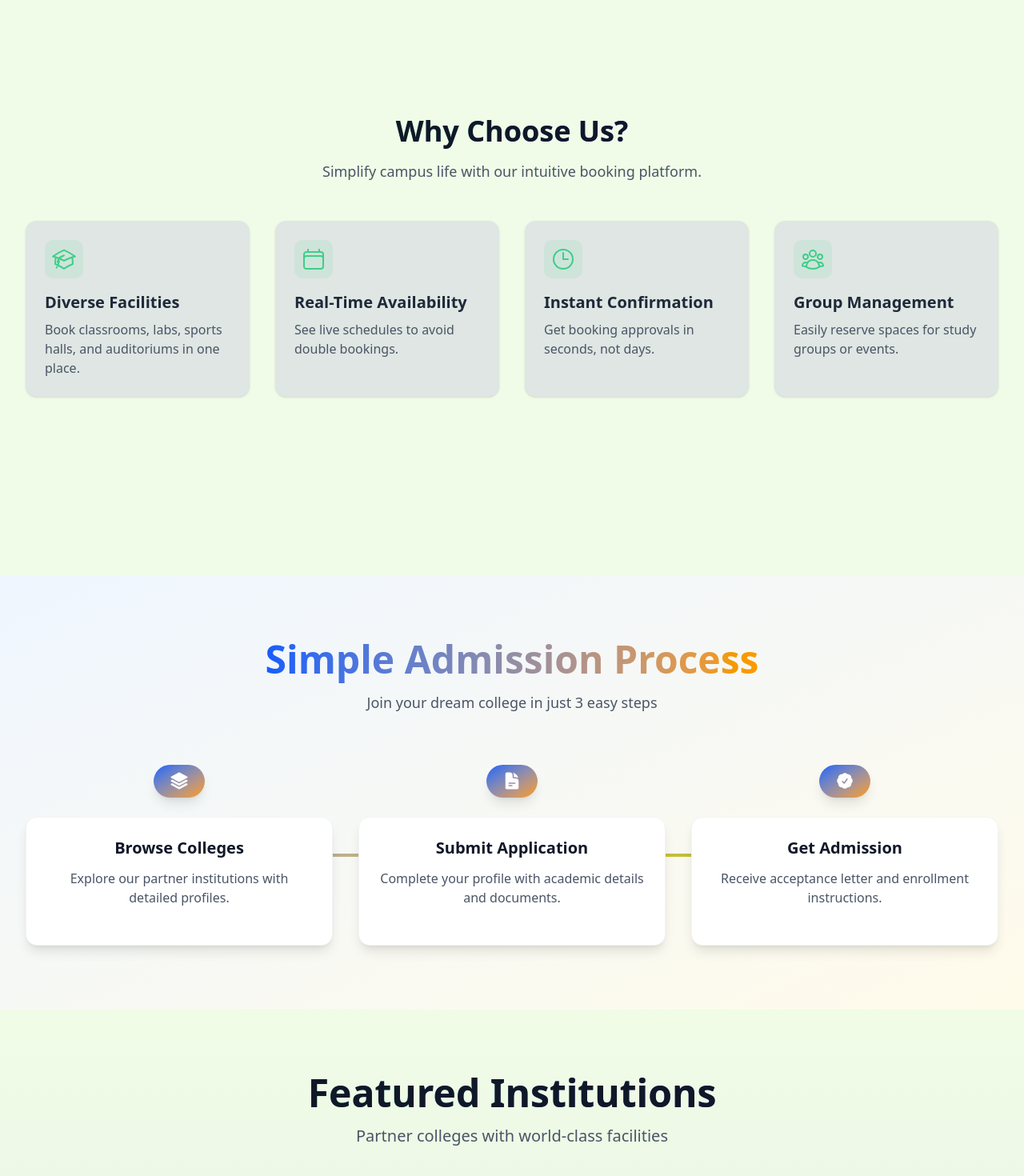
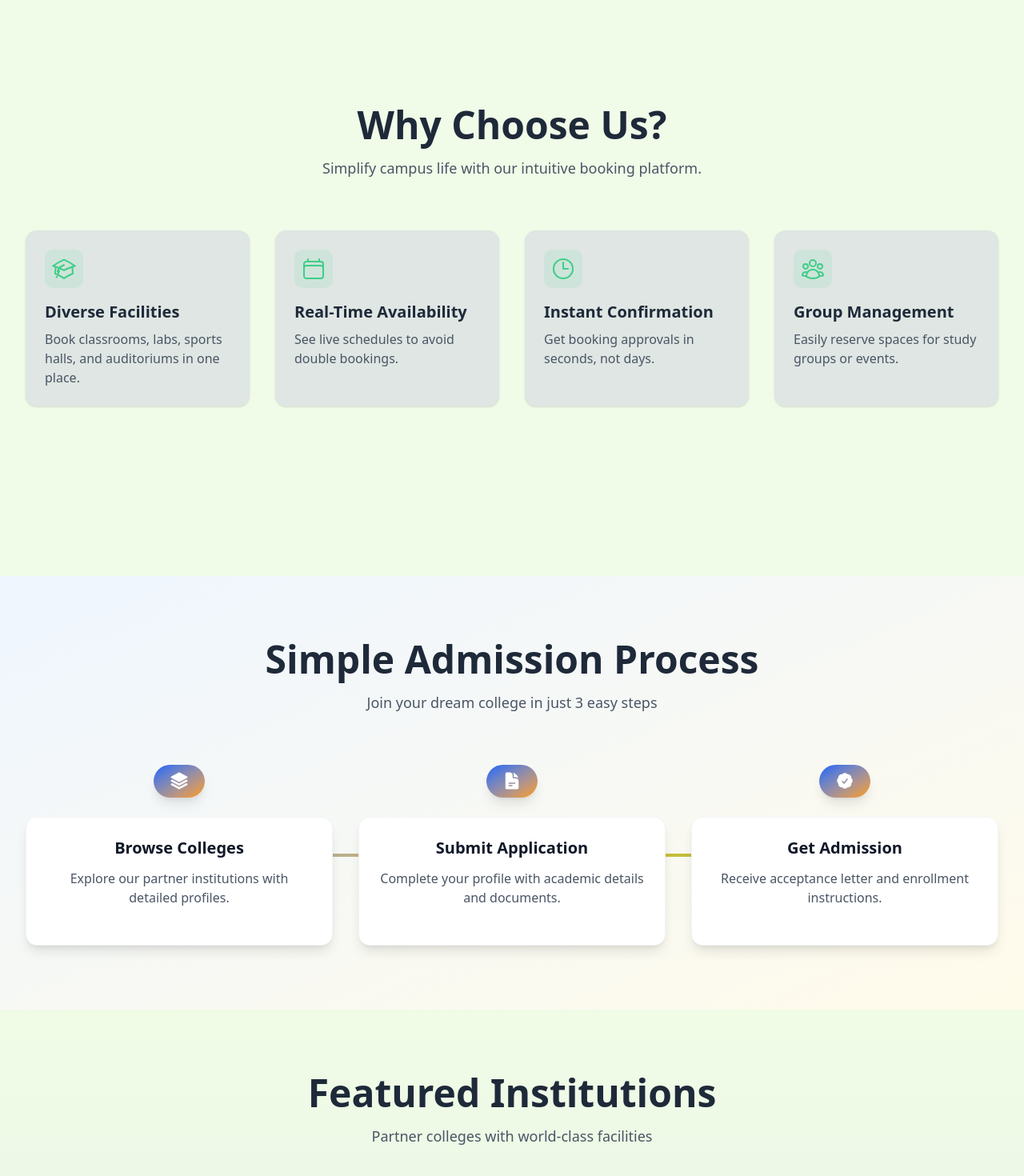
Before and after one commit to Developer-Jaber/college-fair, a Next.js app: page / in a window 1280 px wide. Shown: the part 880-2350 px from the top of the page at 80% size. Built offline with nearby package versions, Linux system fonts and the light colour scheme; no server answers.

Commit message:
feat: implement SectionTitle component and replace headers in multiple sections for consistency

```diff
--- a/src/components/CampusMapSection.tsx
+++ b/src/components/CampusMapSection.tsx
@@ -2,6 +2,7 @@
 import { useState } from 'react';
 import { motion, AnimatePresence } from 'framer-motion';
 import { MapPinIcon, ClockIcon, CalendarIcon } from '@heroicons/react/24/outline';
+import SectionTitle from './SectionTitle';
 
 // Sample campus building data
 const campusBuildings = [
@@ -52,20 +53,7 @@ export default function CampusMapSection() {
     <section className="bg-gray-50 py-20">
       <div className="mx-auto px-4 sm:px-6 lg:px-8 max-w-7xl">
         {/* Section Header */}
-        <div className="mb-16 text-center">
-          <motion.h2
-            initial={{ opacity: 0, y: 20 }}
-            whileInView={{ opacity: 1, y: 0 }}
-            className="mb-4 font-bold text-gray-900 text-4xl md:text-5xl"
-          >
-            <span className="bg-clip-text bg-gradient-to-r from-primary to-secondary">
-              Explore Campus Facilities
-            </span>
-          </motion.h2>
-          <p className="mx-auto max-w-3xl text-gray-600 text-xl">
-            Click any building to check availability and book instantly
-          </p>
-        </div>
+        <SectionTitle title="Explore Campus Facilities" subtitle="Click any building to check availability and book instantly"></SectionTitle>
 
         {/* Interactive Map Container */}
         <div className="relative bg-white shadow-xl rounded-2xl h-[500px] overflow-hidden">
--- a/src/components/CollegeCards.tsx
+++ b/src/components/CollegeCards.tsx
@@ -4,6 +4,7 @@ import { FaCalendarAlt, FaFlask, FaRunning, FaChevronRight } from "react-icons/f
 import Stanford from "./../../public/collegeimg/stanford.png";
 import Harverd from "./../../public/collegeimg/harvard.png";
 import MIT from "./../../public/collegeimg/mit.png";
+import SectionTitle from "./SectionTitle";
 
 const CollegeCards = () => {
   const colleges = [
@@ -40,20 +41,7 @@ const CollegeCards = () => {
     <section className="bg-gradient-to-b from-[#f0fce6] to-[#4325ba]/5 py-20">
       <div className="mx-auto px-4 sm:px-6 lg:px-8 max-w-7xl">
         {/* Section Header */}
-        <motion.div
-          initial={{ opacity: 0, y: 20 }}
-          whileInView={{ opacity: 1, y: 0 }}
-          className="mb-16 text-center"
-        >
-          <h2 className="mb-4 font-bold text-gray-900 text-4xl md:text-5xl">
-            <span className="bg-clip-text bg-gradient-to-r from-primary to-secondary text-[vr(--text)]">
-              Featured Institutions
-            </span>
-          </h2>
-          <p className="mx-auto max-w-3xl text-gray-600 text-xl">
-            Partner colleges with world-class facilities
-          </p>
-        </motion.div>
+        <SectionTitle title="Featured Institutions" subtitle="Partner colleges with world-class facilities"></SectionTitle>
 
         {/* College Cards Grid */}
         <div className="gap-8 grid grid-cols-1 md:grid-cols-3">
--- a/src/components/CollegeReviews.tsx
+++ b/src/components/CollegeReviews.tsx
@@ -9,6 +9,7 @@ import jamalwilliams from './../../public/avatar/Jamal Williams.png';
 import sophia from './../../public/avatar/Sophia Rodriguez.png';
 import ethan from './../../public/avatar/Ethan Park.png';
 import olivia from './../../public/avatar/Olivia Smith.png';
+import SectionTitle from './SectionTitle';
 
 
 const CollegeReviews = () => {
@@ -107,20 +108,7 @@ const CollegeReviews = () => {
     <section className="bg-gradient-to-br from-[#f0fce6] to-[#4325ba]/5 py-20">
       <div className="mx-auto px-4 sm:px-6 lg:px-8 max-w-7xl">
         {/* Section Header */}
-        <motion.div
-          initial={{ opacity: 0, y: 20 }}
-          whileInView={{ opacity: 1, y: 0 }}
-          className="mb-16 text-center"
-        >
-          <h2 className="mb-4 font-bold text-gray-900 text-4xl md:text-5xl">
-            <span className="bg-clip-text bg-gradient-to-r from-primary to-secondary text-[vr(--text)]">
-              Student Experiences
-            </span>
-          </h2>
-          <p className="mx-auto max-w-3xl text-gray-600 text-xl">
-            Honest reviews from current students and alumni
-          </p>
-        </motion.div>
+        <SectionTitle title="Student Experiences" subtitle="Honest reviews from current students and alumni"></SectionTitle>
 
         <div className="flex lg:flex-row flex-col gap-8">
           {/* Filters & Rating Summary */}
--- a/src/components/Features.tsx
+++ b/src/components/Features.tsx
@@ -1,6 +1,7 @@
 "use client";
 import { motion } from "framer-motion";
 import { AcademicCapIcon, CalendarIcon, ClockIcon, UserGroupIcon } from "@heroicons/react/24/outline";
+import SectionTitle from "./SectionTitle";
 
 const Features = () => {
   const features = [
@@ -29,22 +30,8 @@ const Features = () => {
   return (
     <section className="flex justify-center items-center min-h-screen">
       <div className="mx-auto px-4 sm:px-6 lg:px-8 max-w-7xl">
-        <motion.div
-          initial={{ opacity: 0, y: 20 }}
-          whileInView={{ opacity: 1, y: 0 }}
-          viewport={{ once: true }}
-          transition={{ duration: 0.5 }}
-          className="mb-12 text-center"
-        >
-          <h2 className="mb-4 font-bold text-gray-900 text-3xl md:text-4xl">
-            <span className="bg-clip-text bg-gradient-to-r from-primary to-secondary">
-              Why Choose Us?
-            </span>
-          </h2>
-          <p className="mx-auto max-w-2xl text-gray-600 text-lg">
-            Simplify campus life with our intuitive booking platform.
-          </p>
-        </motion.div>
+        {/* Titel section */}
+        <SectionTitle title="Why Choose Us?" subtitle="Simplify campus life with our intuitive booking platform."></SectionTitle>
 
         <div className="gap-8 grid grid-cols-1 md:grid-cols-2 lg:grid-cols-4">
           {features.map((feature, index) => (
--- a/src/components/GraduateGallery.tsx
+++ b/src/components/GraduateGallery.tsx
@@ -9,6 +9,7 @@ import medicine1 from './../../public/Graduationpicture/medicine1.png';
 import medicine2 from './../../public/Graduationpicture/medicine2.png';
 import business1 from './../../public/Graduationpicture/business1.png';
 import arts1 from './../../public/Graduationpicture/arts1.png';
+import SectionTitle from './SectionTitle';
 
 const GraduateGallery = () => {
   const [activeFilter, setActiveFilter] = useState('all');
@@ -86,20 +87,7 @@ const GraduateGallery = () => {
     <section className="bg-white py-20">
       <div className="mx-auto px-4 sm:px-6 lg:px-8 max-w-7xl">
         {/* Section Header */}
-        <motion.div
-          initial={{ opacity: 0, y: 20 }}
-          whileInView={{ opacity: 1, y: 0 }}
-          className="mb-16 text-center"
-        >
-          <h2 className="mb-4 font-bold text-[var(--text)] text-4xl md:text-5xl">
-            <span className="bg-clip-text bg-gradient-to-r from-primary to-secondary">
-              Our Legacy of Graduates
-            </span>
-          </h2>
-          <p className="mx-auto max-w-3xl text-[var(--text)] text-xl">
-            Celebrating the achievements of our alumni community
-          </p>
-        </motion.div>
+        <SectionTitle title="Our Legacy of Graduates" subtitle="Celebrating the achievements of our alumni community"></SectionTitle>
 
         {/* Filter Tabs */}
         <motion.div className="flex flex-wrap justify-center gap-2 mb-12">
@@ -137,7 +125,7 @@ const GraduateGallery = () => {
                 {/* Background Image */}
                 <div
                   className="absolute inset-0 bg-cover bg-center group-hover:scale-105 transition-all duration-500"
-                  style={{ backgroundImage: `url(${grad.image})` }}
+                  // style={{ backgroundImage: `url(${grad.image})` }}
                 />
 
                 {/* Gradient Overlay */}
--- a/src/components/Hero.tsx
+++ b/src/components/Hero.tsx
@@ -71,7 +71,7 @@ const Hero = () => {
             variants={itemVariants}
             className="mb-6 font-bold text-gray-900 text-4xl md:text-6xl"
           >
-            <span className="bg-clip-text bg-gradient-to-r from-primary to-secondary text-transparent">
+            <span className="text-gray-800">
               Book College Facilities
             </span>{" "}
             <br />
--- a/src/components/ResearchPapers.tsx
+++ b/src/components/ResearchPapers.tsx
@@ -2,6 +2,7 @@
 import { useState } from 'react';
 import { motion, AnimatePresence } from 'framer-motion';
 import { FiDownload, FiExternalLink, FiFilter, FiBarChart2, FiCalendar, FiUser } from 'react-icons/fi';
+import SectionTitle from './SectionTitle';
 
 const ResearchPapers = () => {
   const [activeFilter, setActiveFilter] = useState('all');
@@ -98,20 +99,7 @@ const ResearchPapers = () => {
     <section className="bg-gray-50 py-20">
       <div className="mx-auto px-4 sm:px-6 lg:px-8 max-w-7xl">
         {/* Section Header */}
-        <motion.div
-          initial={{ opacity: 0, y: 20 }}
-          whileInView={{ opacity: 1, y: 0 }}
-          className="mb-16 text-center"
-        >
-          <h2 className="mb-4 font-bold text-gray-900 text-4xl md:text-5xl">
-            <span className="bg-clip-text bg-gradient-to-r from-primary to-secondary text-[">
-              Student Research Publications
-            </span>
-          </h2>
-          <p className="mx-auto max-w-3xl text-gray-600 text-xl">
-            Groundbreaking work from our academic community
-          </p>
-        </motion.div>
+        <SectionTitle title=" Student Research Publications" subtitle="Groundbreaking work from our academic community"></SectionTitle>
 
         {/* Filter Tabs */}
         <div className="flex flex-wrap justify-center gap-3 mb-12">
--- /dev/null
+++ b/src/components/SectionTitle.tsx
@@ -0,0 +1,25 @@
+'use client'
+import React from 'react'
+import {motion} from 'framer-motion'
+import { StepProps } from '@/types'
+
+export default function SectionTitle({title, subtitle}: StepProps) {
+  return (
+    <motion.div
+          initial={{ opacity: 0, y: 20 }}
+          whileInView={{ opacity: 1, y: 0 }}
+          transition={{ duration: 0.5 }}
+          viewport={{ once: true }}
+          className="mb-16 text-center"
+        >
+          <h2 className="mb-4 font-bold text-gray-900 dark:text-white text-4xl md:text-5xl">
+            <span className="text-gray-800">
+              {title}
+            </span>
+          </h2>
+          <p className="mx-auto max-w-2xl text-gray-600 dark:text-gray-200 text-lg">
+            {subtitle}
+          </p>
+        </motion.div>
+  )
+}
--- a/src/components/Steps.tsx
+++ b/src/components/Steps.tsx
@@ -1,5 +1,6 @@
 "use client";
 import { motion } from "framer-motion";
+import SectionTitle from "./SectionTitle";
 
 const Steps = () => {
   const steps = [
@@ -42,22 +43,7 @@ const Steps = () => {
     <section className="bg-gradient-to-br from-blue-50 dark:from-gray-900 to-amber-50 dark:to-gray-800 py-20">
       <div className="mx-auto px-4 sm:px-6 lg:px-8 max-w-7xl container">
         {/* Section Header */}
-        <motion.div
-          initial={{ opacity: 0, y: 20 }}
-          whileInView={{ opacity: 1, y: 0 }}
-          transition={{ duration: 0.5 }}
-          viewport={{ once: true }}
-          className="mb-16 text-center"
-        >
-          <h2 className="mb-4 font-bold text-gray-900 dark:text-white text-4xl md:text-5xl">
-            <span className="bg-clip-text bg-gradient-to-r from-blue-600 to-amber-500 text-transparent">
-              Simple Admission Process
-            </span>
-          </h2>
-          <p className="mx-auto max-w-2xl text-gray-600 dark:text-gray-300 text-lg">
-            Join your dream college in just 3 easy steps
-          </p>
-        </motion.div>
+        <SectionTitle title='Simple Admission Process' subtitle='Join your dream college in just 3 easy steps'></SectionTitle>
 
         {/* Steps Container */}
         <div className="relative">
--- a/src/types/index.ts
+++ b/src/types/index.ts
@@ -81,3 +81,9 @@ export interface College {
   events: string[]
   sports: string[]
 }
+
+// For a simple component prop
+export interface StepProps {
+  title: string;
+  subtitle:string,
+}
```
